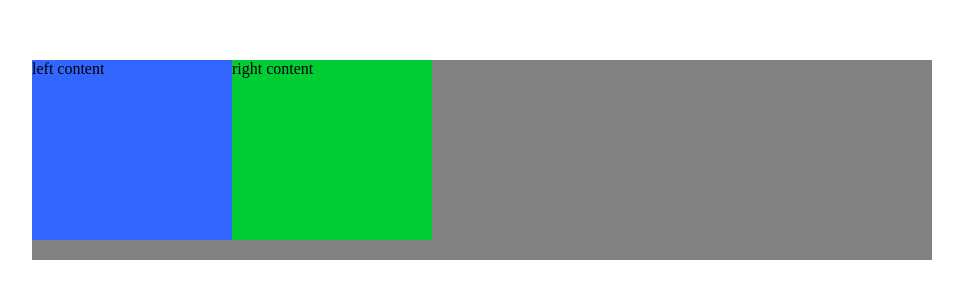
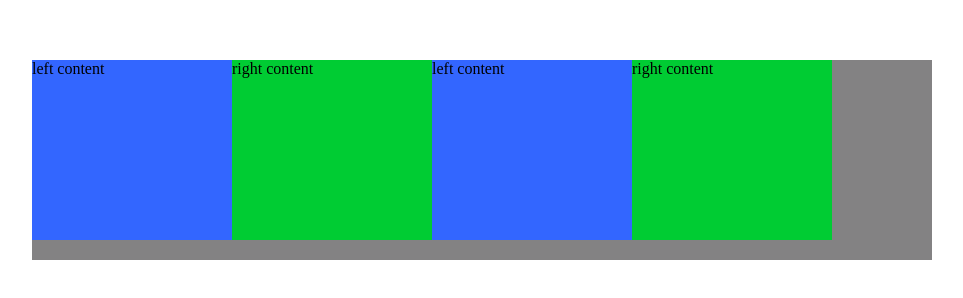
Before and after one commit to SimonGChase/TestProject, a plain HTML site: page Div Float Layout/index.html in a window 1280 px wide. Shown: the whole page, without its empty margins (158-1121 px from the left). Drawn offline with Linux system fonts and the light colour scheme.

Commit message:
Made changes to index.html

```diff
--- a/Div Float Layout/index.html
+++ b/Div Float Layout/index.html
@@ -21,6 +21,14 @@
         right content
         </div>
 
+        <div id="leftcontent">
+        left content
+        </div>
+
+        <div id="rightcontent">
+        right content
+        </div>
+
 		</div>
 
 	</div>
```
